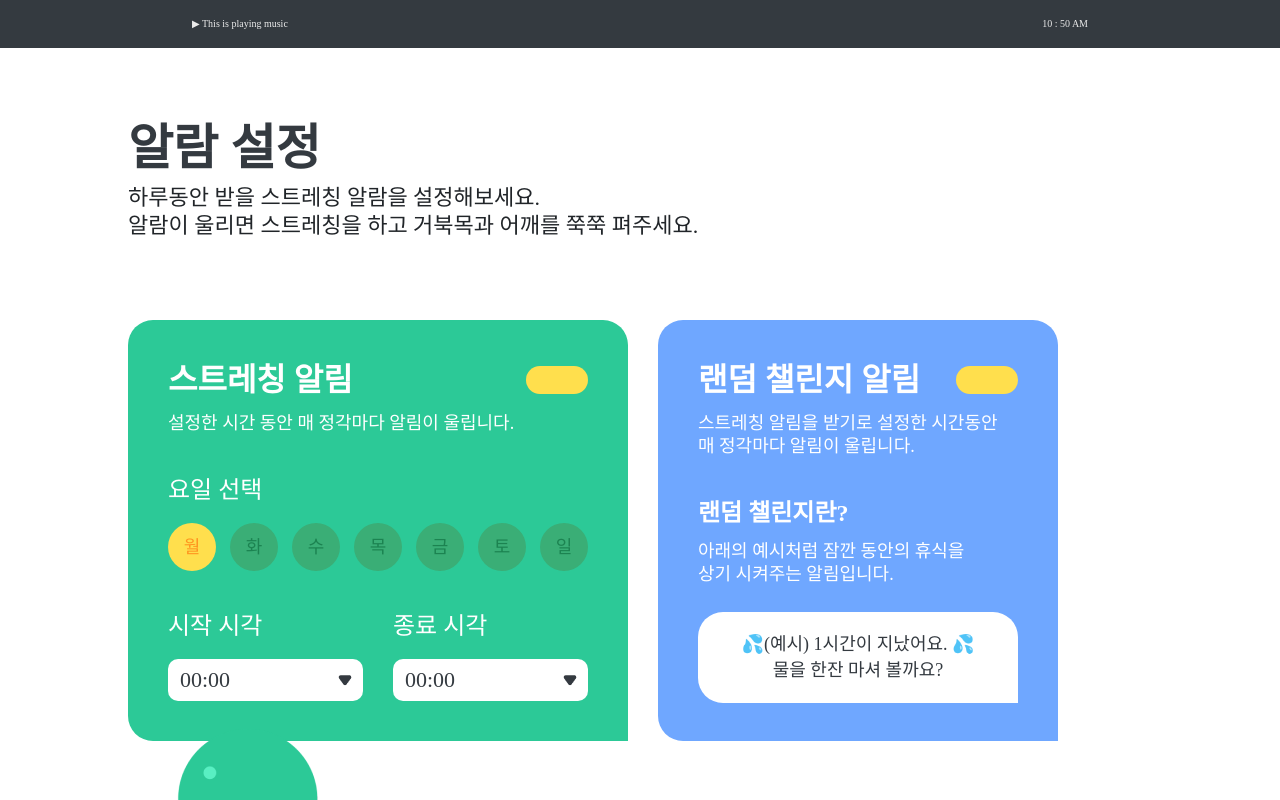
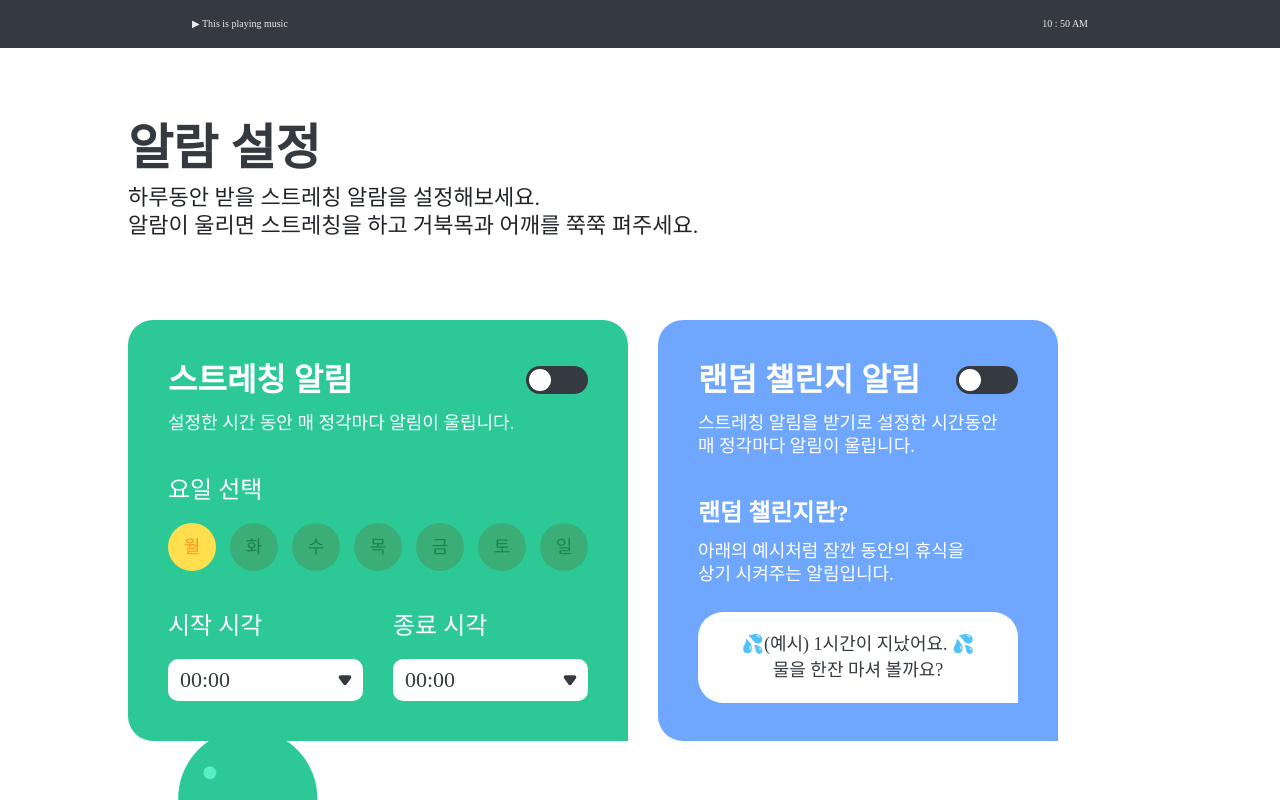
Before and after one commit to turtle-engineers/BTP_ui, a Vue app: page /Alarm in a window 1280 px wide. Shown: the top 800 px of the page. Built offline with nearby package versions, Linux system fonts and the light colour scheme; a web font is replaced by a local one.

Commit message:
알람 설정 onoff 버튼 추가

```diff
--- a/src/assets/scss/components/myAlarm.scss
+++ b/src/assets/scss/components/myAlarm.scss
@@ -29,14 +29,43 @@ $btp-y: #ffdf4d;
 .onoff-button {
   display: inline-block;
   position: absolute;
-  top: 46px;
+  top: 46px-15px; //왜 15px이 자꾸 뜰까요
   right: 40px;
-  height: 28px;
-  width: 62px;
-  border-radius: 28px;
-  background-color: $btp-y;
+  input[type="checkbox"] {
+    height: 0;
+    width: 0;
+    visibility: hidden;
+    position: relative;
+  }
+  label {
+    cursor: pointer;
+    background-color: $btpblack;
+    margin: auto 0;
+    display: block;
+    height: 28px;
+    width: 62px;
+    border-radius: 28px;
+    transition: 0.1s;
+  }
+  label:after {
+    content: "";
+    position: absolute;
+    bottom: 3px;
+    left: 3px;
+    background: white;
+    border-radius: 50%;
+    width: 22px;
+    height: 22px;
+    transition: 0.2s;
+  }
+  input:checked + label {
+    background: $btp-y;
+  }
+  input:checked + label:after {
+    left: calc(100% - 3px);
+    transform: translateX(-100%);
+  }
 }
-
 .alarm-container {
   display: inline-block;
   vertical-align: top;
@@ -50,7 +79,6 @@ $btp-y: #ffdf4d;
 .alarm-container:not(:last-child) {
   margin-right: 30px;
 }
-
 //스트레칭 알림
 .alarm-stretching {
   width: 500px;
--- a/src/views/MyAlarm.vue
+++ b/src/views/MyAlarm.vue
@@ -15,8 +15,11 @@
             <dt>스트레칭 알림</dt>
             <dd>설정한 시간 동안 매 정각마다 알림이 울립니다.</dd>
           </dl>
-          <div class="onoff-button"></div>
           <!-- on off버튼 -->
+          <div v-on:change="onoff" class="onoff-button">
+            <input type="checkbox" id="stretching-switch" />
+            <label for="stretching-switch"></label>
+          </div>
           <div class="weekcheck">
             <h2>요일 선택</h2>
             <article>
@@ -62,6 +65,10 @@
               매 정각마다 알림이 울립니다.
             </dd>
           </dl>
+          <div v-on:change="onoff" class="onoff-button">
+            <input type="checkbox" id="challenge-switch" />
+            <label for="challenge-switch"></label>
+          </div>
           <dl class="sub-title">
             <dt>랜덤 챌린지란?</dt>
             <dd>
@@ -75,7 +82,6 @@
               물을 한잔 마셔 볼까요?
             </span>
           </div>
-          <div class="onoff-button"></div>
         </section>
         <img
           class="alarm-scientist"
@@ -98,5 +104,11 @@ export default {
       isChecked: false,
     };
   },
+  methods: {
+    onoff() {
+      console.log(document.getElementById('stretching-switch').checked);
+      console.log(document.getElementById('challenge-switch').checked);
+    }
+  }
 };
 </script>
```
